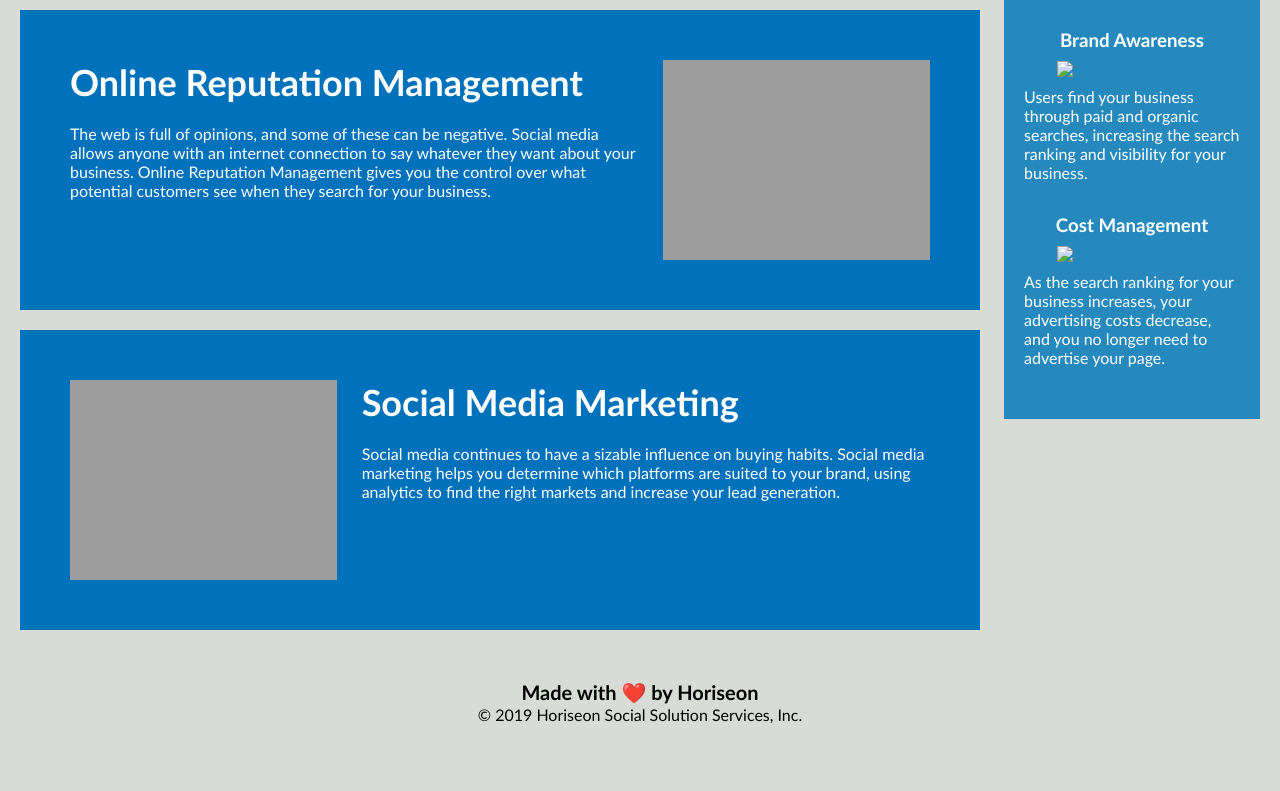
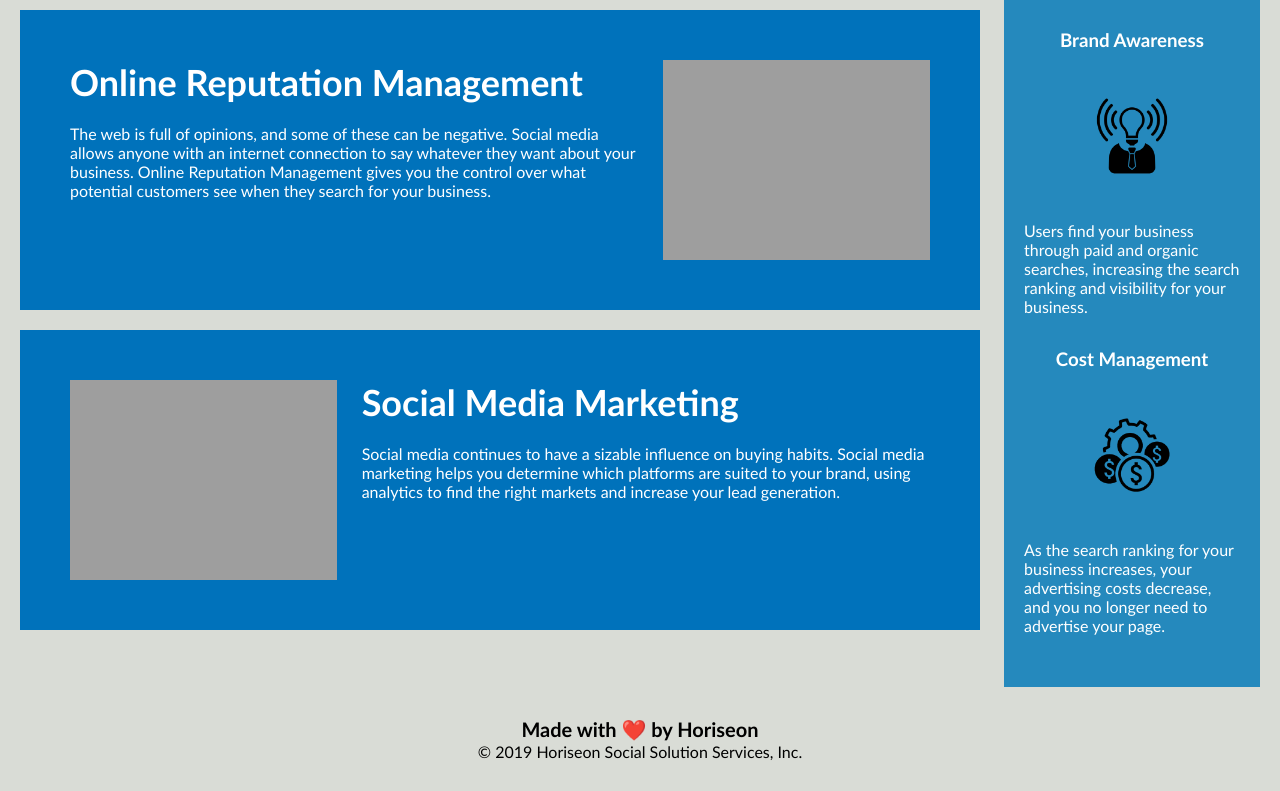
Before and after one commit to carreejoh/02ChallengeV3, a plain HTML site: page index.html in a window 1280 px wide. Shown: the part 1232-2023 px from the top of the page. Before the commit the page ends 1986 px from the top, so only its background shows below. Drawn offline with Linux system fonts and the light colour scheme; the site is published under a folder, as on GitHub Pages, so addresses that start at the root find nothing.

Commit message:
Change img scr links

```diff
--- a/index.html
+++ b/index.html
@@ -62,14 +62,14 @@
         </section>
         <section class="benefit-brand">
             <h3>Brand Awareness</h3>
-            <img src="/Assets/images/brand-awareness.png" />
+            <img src="Assets/images/brand-awareness.png" />
                 <p>
                 Users find your business through paid and organic searches, increasing the search ranking and visibility for your business.
                 </p>
         </section>
         <section class="benefit-cost">
             <h3>Cost Management</h3>
-            <img src="/Assets/images/cost-management.png" />
+            <img src="Assets/images/cost-management.png" />
                 <p>
                 As the search ranking for your business increases, your advertising costs decrease, and you no longer need to advertise your page.
                 </p>
```
